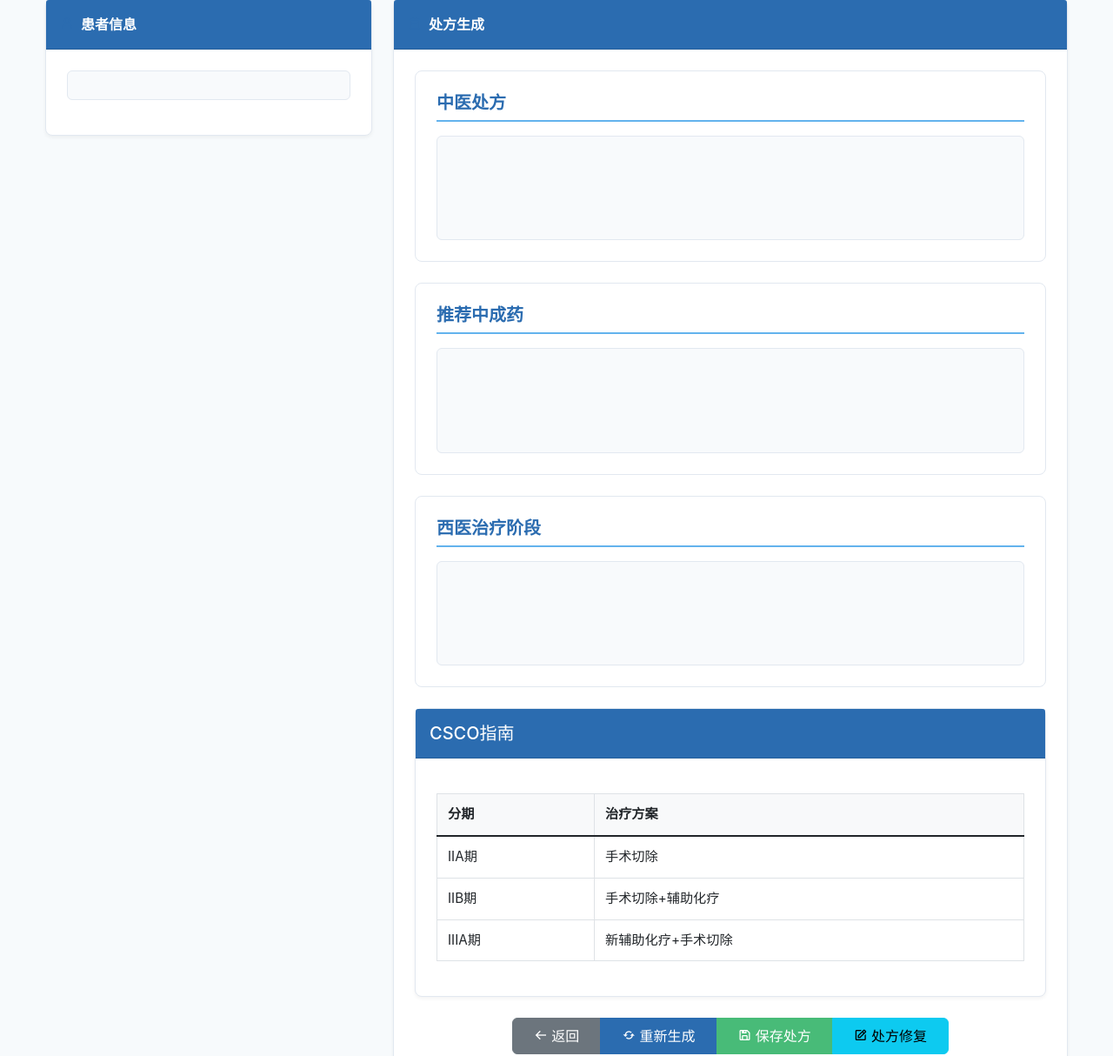
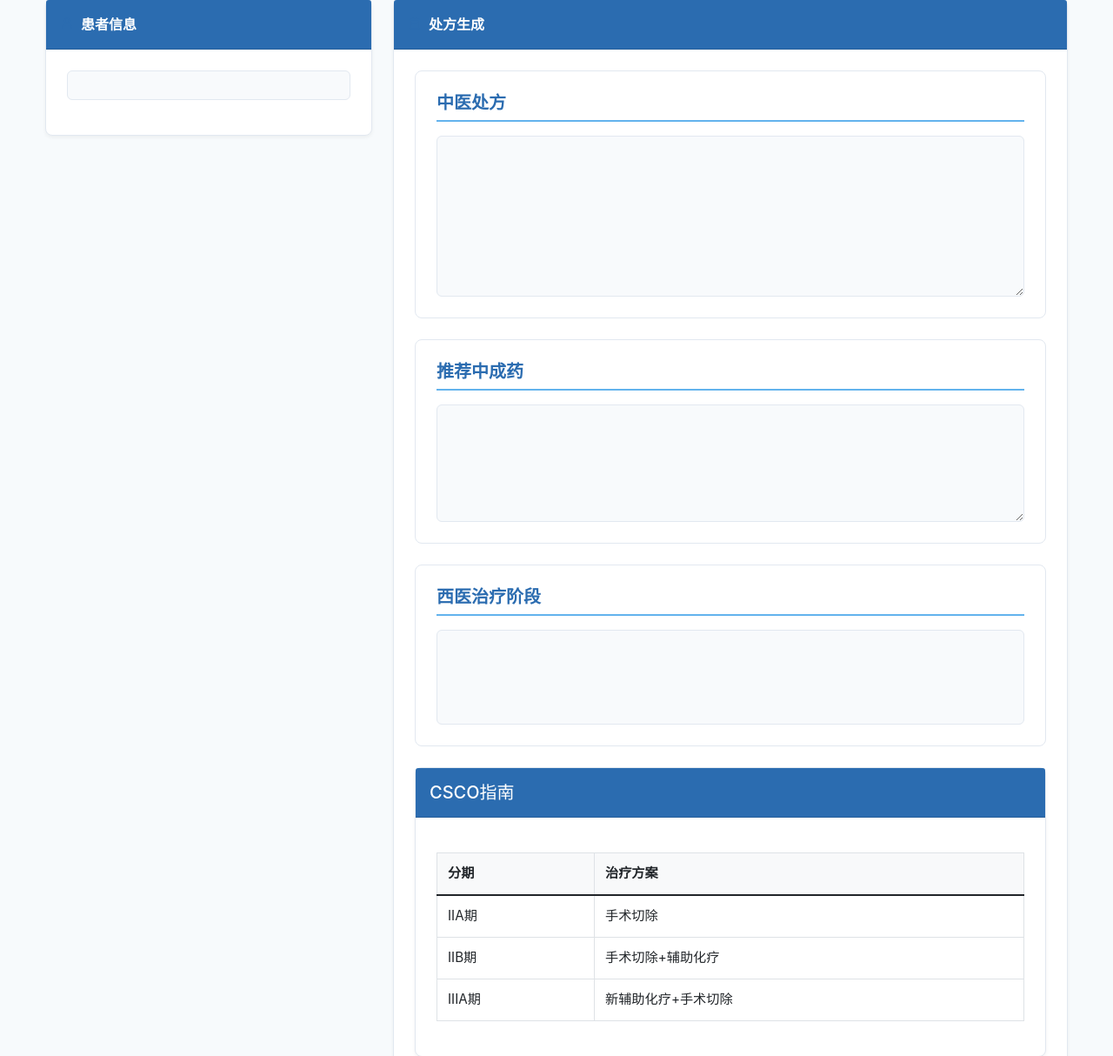
Before and after one commit to zhangxinxin234/LungCancer, a Flask app: page /prescription in a window 1280 px wide. Shown: the part 89-1303 px from the top of the page at 87% size. Run offline with Flask 2, Linux system fonts and the light colour scheme.

Commit message:
处方可中成药支持可修改

```diff
--- a/frontend/static/js/prescription.js
+++ b/frontend/static/js/prescription.js
@@ -165,8 +165,8 @@ async function generatePrescription() {
 
         // 更新界面显示
         document.getElementById('treatmentStage').textContent = result.western_treatment_stage || '';
-        document.getElementById('prescription').textContent = result.prescription || '';
-        document.getElementById('medicine').textContent = result.medicine || '';
+        document.getElementById('prescription').value = result.prescription || '';
+        document.getElementById('medicine').value = result.medicine || '';
 
     } catch (error) {
         console.error('Error generating prescription:', error);
@@ -202,10 +202,10 @@ function displayPrescription(prescription) {
 
     // 设置内容
     if (elements.prescription) {
-        elements.prescription.textContent = prescription.prescription || '';
+        elements.prescription.value = prescription.prescription || '';
     }
     if (elements.medicine) {
-        elements.medicine.textContent = prescription.medicine || '';
+        elements.medicine.value = prescription.medicine || '';
     }
     if (elements.treatmentStage) {
         elements.treatmentStage.textContent = prescription.western_treatment_stage || '';
@@ -245,8 +245,8 @@ async function savePrescription() {
         const prescriptionData = {
             western_treatment_stage: treatmentStage,
             csco_guideline: cscoGuideline,
-            prescription: document.getElementById('prescription').textContent,
-            medicine: document.getElementById('medicine').textContent
+            prescription: document.getElementById('prescription').value,
+            medicine: document.getElementById('medicine').value
         };
 
         const response = await fetch(`${API_BASE_URL}/patients/${patientId}/prescription`, {
--- a/frontend/templates/prescription.html
+++ b/frontend/templates/prescription.html
@@ -84,6 +84,23 @@
             background-color: #f8fafc;
             border-radius: 6px;
             border: 1px solid var(--border-color);
+            width: 100%;
+            resize: vertical;
+            min-height: 100px;
+            max-height: 400px;
+            font-size: 14px;
+            transition: border-color 0.2s;
+        }
+
+        textarea.prescription-content {
+            display: block;
+            box-sizing: border-box;
+        }
+
+        textarea.prescription-content:focus {
+            outline: none;
+            border-color: var(--primary-color);
+            box-shadow: 0 0 0 2px rgba(43, 108, 176, 0.1);
         }
 
         .btn {
@@ -273,16 +290,12 @@
 
                         <div class="prescription-section">
                             <h5 class="prescription-title">中医处方</h5>
-                            <div class="prescription-content" id="prescription">
-                                <!-- 中医处方将通过JavaScript动态填充 -->
-                            </div>
+                            <textarea class="prescription-content" id="prescription" rows="6"></textarea>
                         </div>
 
                         <div class="prescription-section">
                             <h5 class="prescription-title">推荐中成药</h5>
-                            <div class="prescription-content" id="medicine">
-                                <!-- 推荐中成药将通过JavaScript动态填充 -->
-                            </div>
+                            <textarea class="prescription-content" id="medicine" rows="4"></textarea>
                         </div>
 
                         <div class="prescription-section">
```
Also changed, not shown: frontend/static/js/repair.js (+13 -5 lines), frontend/templates/repair.html (+15 -6 lines), backend/lung_cancer.db.
